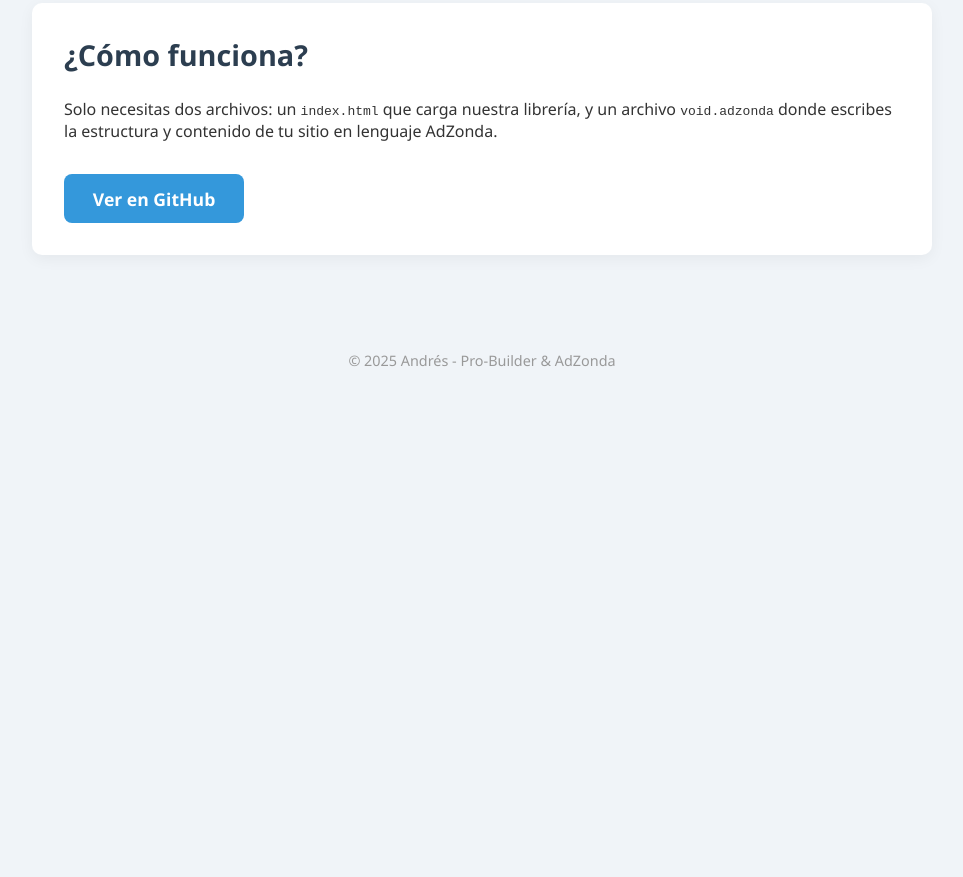
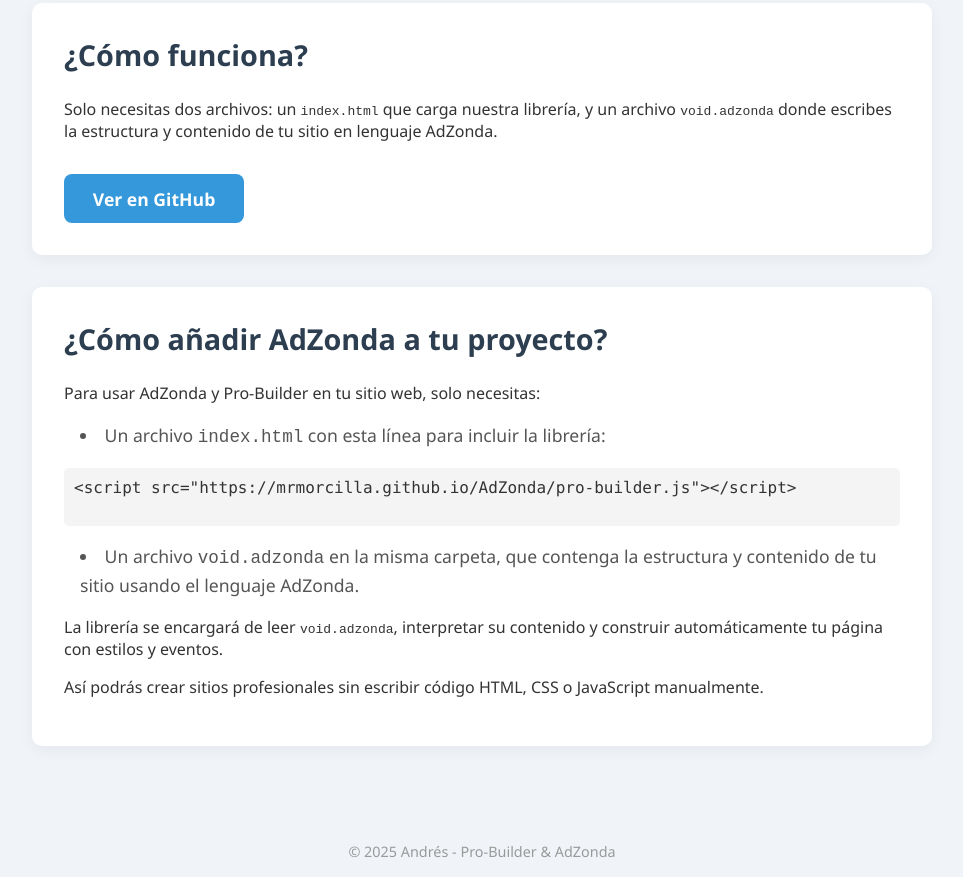
Before and after one commit to mrmorcilla/AdZonda, a plain HTML site: page index.html in a window 1280 px wide. Shown: the part 700-1577 px from the top of the page, without its empty margins (158-1121 px from the left). Before the commit the page ends 1086 px from the top, so only its background shows below. Drawn offline with Linux system fonts and the light colour scheme.

Commit message:
Update index.html

```diff
--- a/index.html
+++ b/index.html
@@ -67,6 +67,16 @@
       padding-left: 1rem;
     }
 
+    pre {
+      background:#f4f4f4;
+      padding:10px;
+      border-radius:5px;
+      overflow-x:auto;
+      font-family: Consolas, monospace;
+      font-size: 1rem;
+      margin: 1rem 0;
+    }
+
     a.cta-button {
       display: inline-block;
       background: #3498db;
@@ -120,6 +130,22 @@
       <p>Solo necesitas dos archivos: un <code>index.html</code> que carga nuestra librería, y un archivo <code>void.adzonda</code> donde escribes la estructura y contenido de tu sitio en lenguaje AdZonda.</p>
       <a href="https://github.com/tu-usuario/adzonda" target="_blank" class="cta-button">Ver en GitHub</a>
     </section>
+
+    <section>
+      <h2>¿Cómo añadir AdZonda a tu proyecto?</h2>
+      <p>Para usar AdZonda y Pro-Builder en tu sitio web, solo necesitas:</p>
+      <ul>
+        <li>Un archivo <code>index.html</code> con esta línea para incluir la librería:</li>
+      </ul>
+      <pre>
+&lt;script src="https://mrmorcilla.github.io/AdZonda/pro-builder.js"&gt;&lt;/script&gt;
+      </pre>
+      <ul>
+        <li>Un archivo <code>void.adzonda</code> en la misma carpeta, que contenga la estructura y contenido de tu sitio usando el lenguaje AdZonda.</li>
+      </ul>
+      <p>La librería se encargará de leer <code>void.adzonda</code>, interpretar su contenido y construir automáticamente tu página con estilos y eventos.</p>
+      <p>Así podrás crear sitios profesionales sin escribir código HTML, CSS o JavaScript manualmente.</p>
+    </section>
   </main>
 
   <footer>
```
